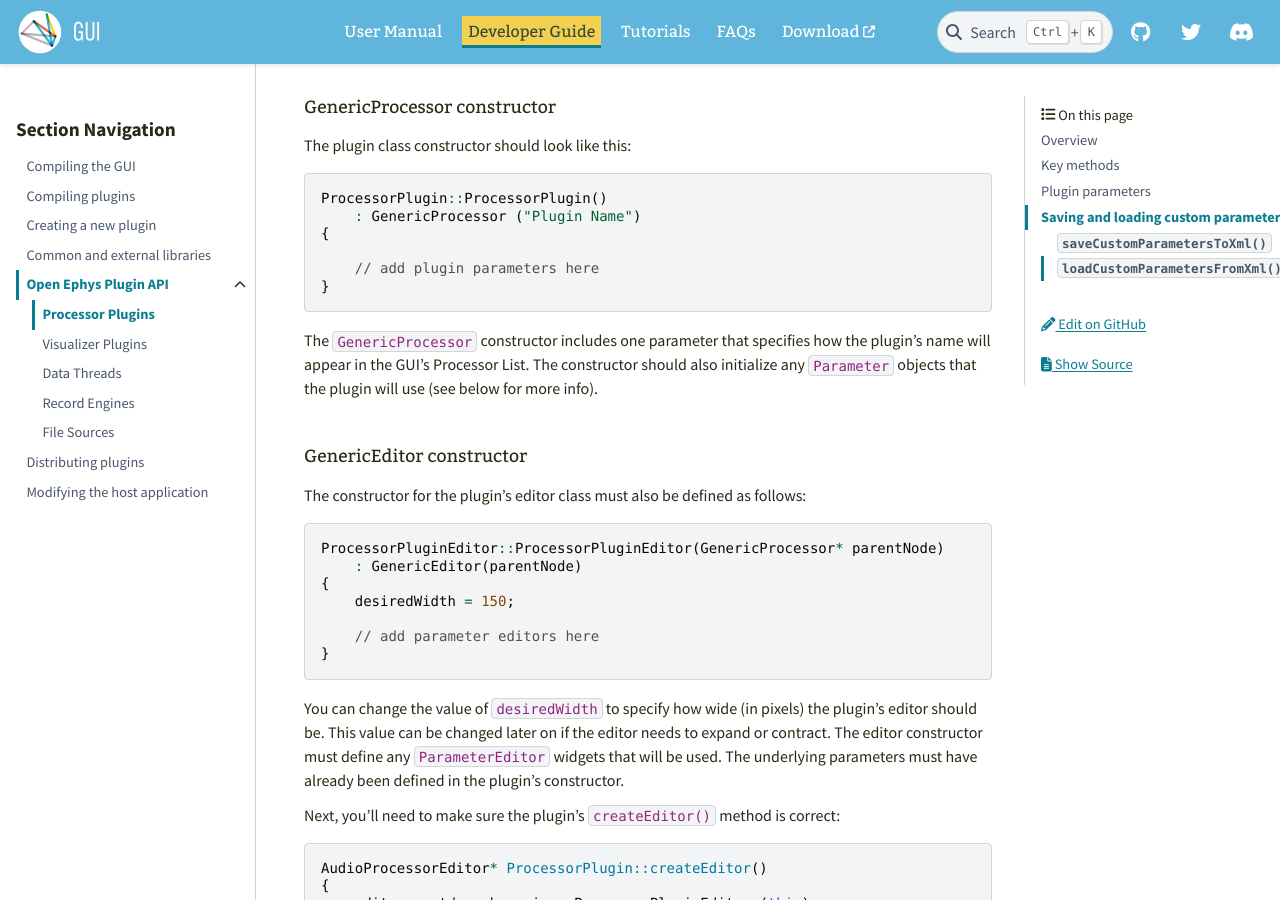
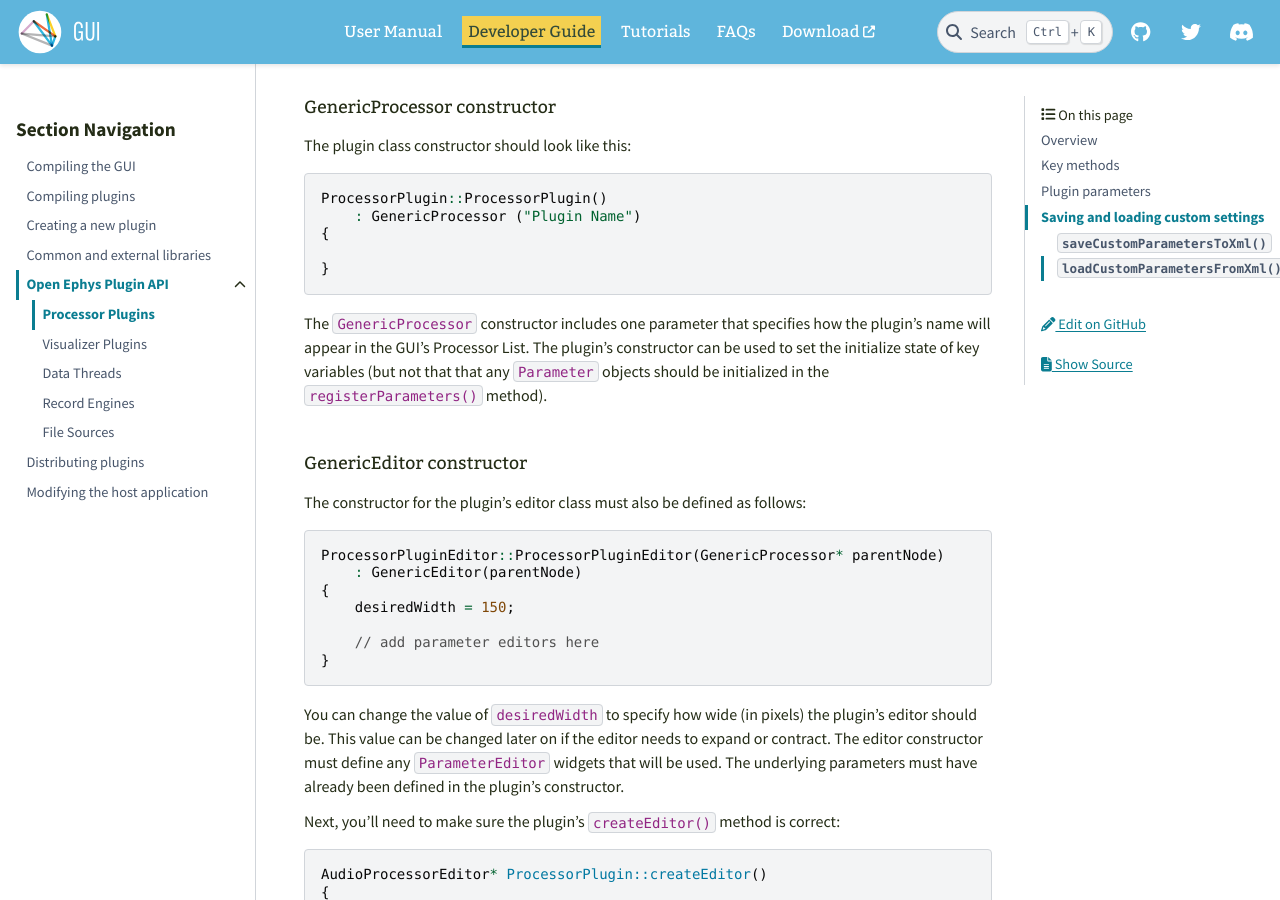
Before and after one commit to open-ephys/gui-docs, a Sphinx documentation site: the page built from source/Developer-Guide/Open-Ephys-Plugin-API/Processor-Plugins.rst, in a window 1280 px wide and 900 px high, scrolled down 1075 px. Built offline with Sphinx 7.4.7 and the PyData theme 0.15.4, drawn with Linux system fonts in a browser that asks for light colours; some of the changed text lies outside the part shown.

Commit message:
Update developer docs

```diff
--- a/source/Developer-Guide/Distributing-plugins.rst
+++ b/source/Developer-Guide/Distributing-plugins.rst
@@ -5,9 +5,9 @@
 Distributing plugins
 =====================
 
-Once a plugin has been :ref:`created <creatinganewplugin>`, it can be made available through the Open Ephys Plugin Installer by following the instructions on this page. Any plugins distributed this way must first be vetted and polished by the Open Ephys core team. If you have a plugin you believe is ready to be shared with the community, please get in touch!
+Once a plugin has been :ref:`created <creatinganewplugin>`, it can be made available through the Open Ephys Plugin Installer by following the instructions on this page. Any plugins distributed this way must first be vetted and polished by the Open Ephys core development team. If you have a plugin you believe is ready to be shared with the community, please get in touch via `gui@open-ephys.org <mailto:gui@open-ephys.org>`__!
 
-.. warning:: Some of the steps on this page require private information and login credentials contained in a private GitHub repository, :code:`open-ephys-plugins/open-ephys-plugins-ci`.
+.. warning:: Some of the steps on this page require private information and login credentials contained in a private GitHub repository, :code:`open-ephys-plugins/open-ephys-plugins-ci`. Therefore, distributing plugins must be done in collaboration with the Open Ephys development team.
 
 Setting up the plugin repository
 #################################
@@ -39,7 +39,7 @@ Setting up the Artifactory repository
 
 4. Now, specify the name of the plugin in the :code:`Repository Key` field.
 
-   .. note:: The name of the repository should have the :code:`-plugin` string appended. So, if your plugin name is Online PSTH, then the repository name should be :code:`OnlinePSTH-plugin`.
+   .. note:: The name of the repository should have the :code:`-plugin` string appended. So, if your plugin name is, e.g., Online PSTH, then the repository name should be :code:`OnlinePSTH-plugin`.
 
    .. image:: ../_static/images/developerguide/create-artifactory-repo.png
       :alt: Create Artifactory Repository
--- a/source/Developer-Guide/Open-Ephys-Plugin-API/Processor-Plugins.rst
+++ b/source/Developer-Guide/Open-Ephys-Plugin-API/Processor-Plugins.rst
@@ -46,10 +46,9 @@ The plugin class constructor should look like this:
         : GenericProcessor ("Plugin Name")
     {
 
-        // add plugin parameters here
     }
 
-The :code:`GenericProcessor` constructor includes one parameter that specifies how the plugin's name will appear in the GUI's Processor List. The constructor should also initialize any :code:`Parameter` objects that the plugin will use (see below for more info).
+The :code:`GenericProcessor` constructor includes one parameter that specifies how the plugin's name will appear in the GUI's Processor List. The plugin's constructor can be used to set the initialize state of key variables (but not that that any :code:`Parameter` objects should be initialized in the :code:`registerParameters()` method).
 
 GenericEditor constructor
 -----------------------------
@@ -274,7 +273,7 @@ The GUI's built-in :code:`Parameter` class provides an easy way to manage the pa
 Defining parameters
 ====================
 
-All parameters *must* be defined inside your plugin's :code:`registerParameters` method, using the constructor methods for different types of parameters, e.g.:
+All :code:`Parameter` objects *must* be defined inside your plugin's :code:`registerParameters` method, using the constructor methods for different types of parameters, e.g.:
 
 .. function:: void addIntParameter(Parameter::ParameterScope scope, const String& name, const String& description, int defaultValue, int minValue, int maxValue)
 
@@ -336,7 +335,7 @@ Your plugin can implement a custom response to parameter changes. For example, i
 
 
 
-Saving and loading custom parameters
+Saving and loading custom settings
 #####################################
 
 The GUI saves the signal chain in the following situations:
@@ -348,7 +347,7 @@ The GUI saves the signal chain in the following situations:
 
 In addition, the settings for individual plugins are stored in memory whenever a plugin is copied.
 
-If the plugin uses any parameters that are not using the built-in :code:`Parameter` class, it needs to implement the following functions to ensure they are saved and loaded properly:
+If the plugin uses any settings that are not using the built-in :code:`Parameter` class, it needs to implement the following functions to ensure they are saved and loaded properly:
 
 .. function:: void saveCustomParametersToXml(XmlElement* xml)
 
```
Also changed, not shown: other parts of source/Developer-Guide/Open-Ephys-Plugin-API/Processor-Plugins.rst (+1 -1 lines).
